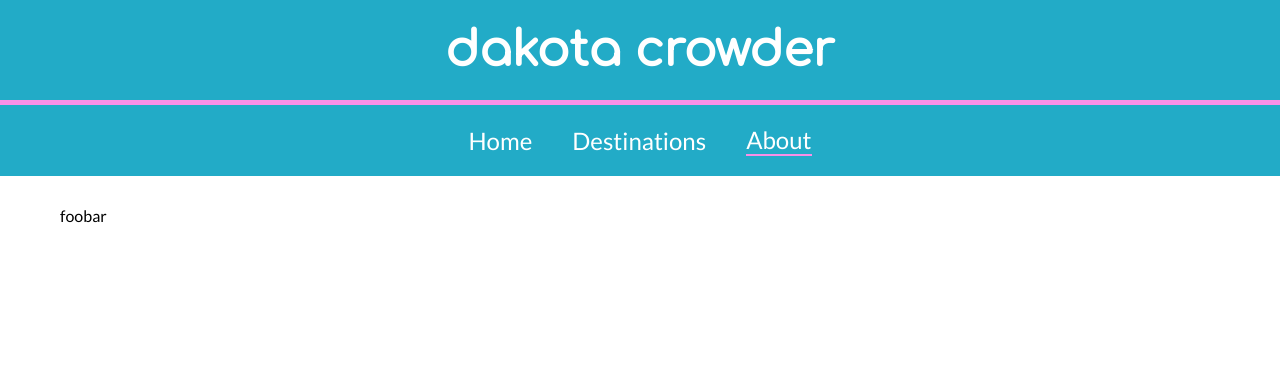
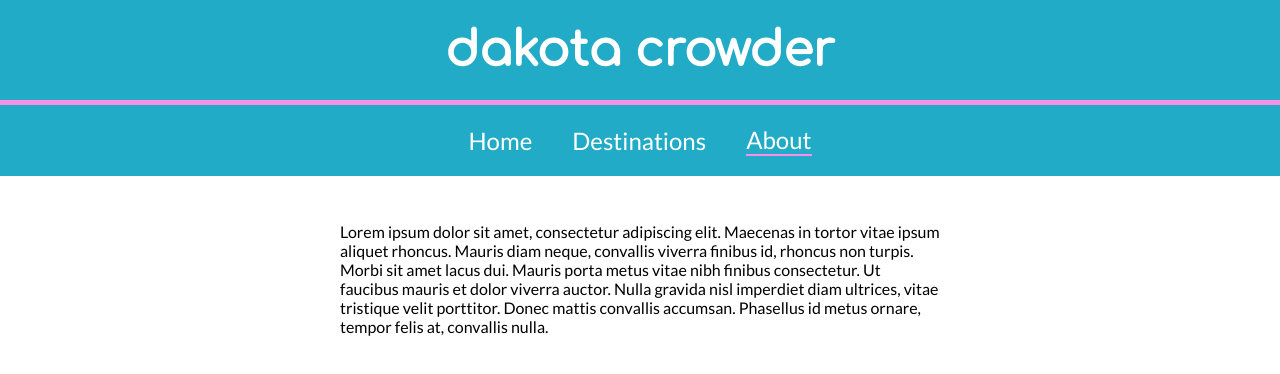
Before and after one commit to DakCrowder/personal, a React (Create React App) app: page / in a window 1280 px wide. Both pictures are taken after a click on the element "About". Shown: the top 374 px of the page. Built offline with nearby package versions, Linux system fonts and the light colour scheme.

Commit message:
Format About, add lorem ipsum

```diff
--- a/src/Components/About.js
+++ b/src/Components/About.js
@@ -1,14 +1,21 @@
 import React, { Component } from 'react';
+import styled from 'styled-components';
 
 class About extends Component {
 
   render() {
     return (
-      <div>
-        foobar
+      <div className={this.props.className}>
+        <p style={{width: '600px'}}>
+          Lorem ipsum dolor sit amet, consectetur adipiscing elit. Maecenas in tortor vitae ipsum aliquet rhoncus. Mauris diam neque, convallis viverra finibus id, rhoncus non turpis. Morbi sit amet lacus dui. Mauris porta metus vitae nibh finibus consectetur. Ut faucibus mauris et dolor viverra auctor. Nulla gravida nisl imperdiet diam ultrices, vitae tristique velit porttitor. Donec mattis convallis accumsan. Phasellus id metus ornare, tempor felis at, convallis nulla.
+        </p>
       </div>
     );
   }
 }
 
-export default About;
+export default styled(About)`
+  display: flex;
+  flex-direction: row;
+  justify-content: center;
+`;
```
